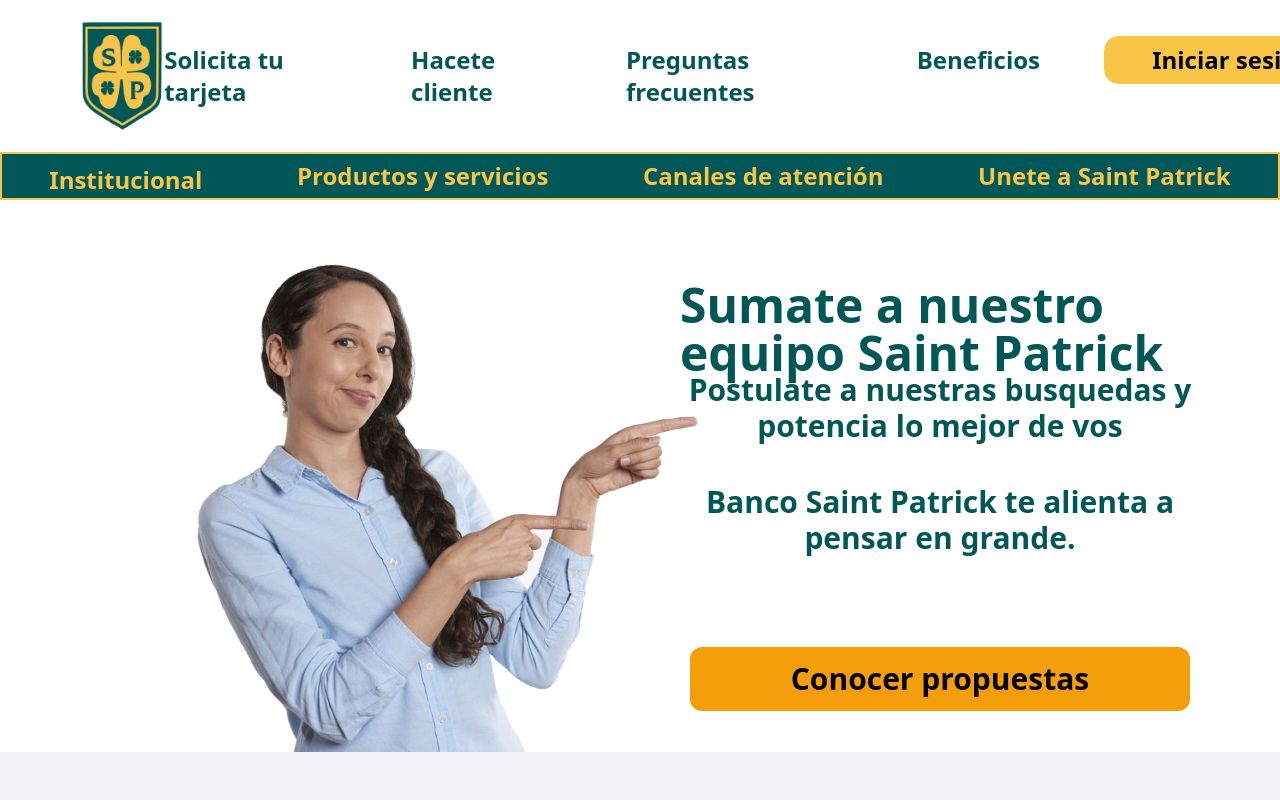
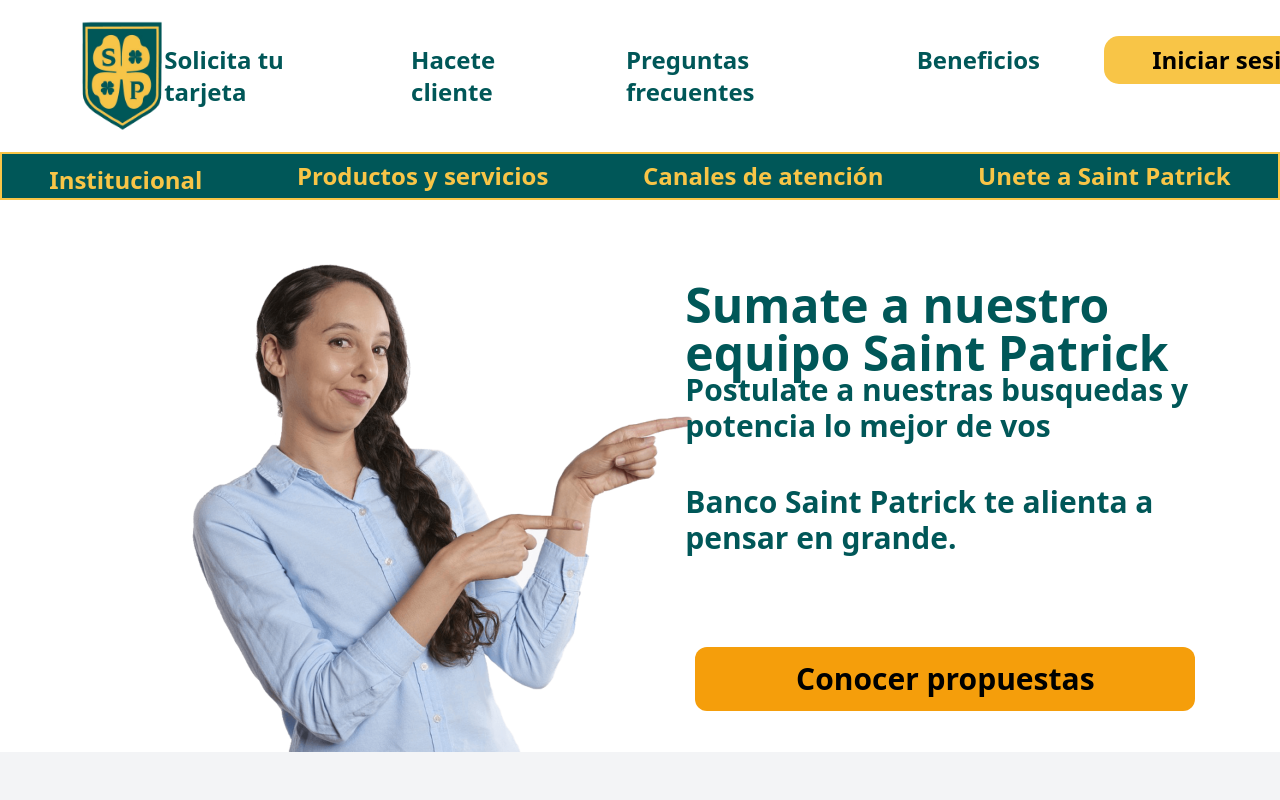
Before and after one commit to FedeSabi/Banco-saint-patrick, a React (Vite) app in the folder front/: page /UniteASaintPatrick in a window 1280 px wide. Shown: the top 800 px of the page. Built offline with nearby package versions, Linux system fonts and the light colour scheme; a web font is replaced by a local one.

Commit message:
se corrigio errores xl de unete a saint patrick

```diff
--- a/front/src/Pages/UniteASaintPatrick.jsx
+++ b/front/src/Pages/UniteASaintPatrick.jsx
@@ -11,13 +11,13 @@
           <img src={Persona} className='xs: ml-28'/>
         </div>
         {/*divisor texto */}
-        <div className=' text-customGreen xs:w-[380px] xl:w-[520px] flex flex-col xl:justify-around xs:ml-2 mt-20 gap-2'>
+        <div className=' text-customGreen xs:w-[380px] xl:w-[520px] flex flex-col xl:justify-around xs:ml-2 xl:ml-6 mt-20 gap-2'>
           <div className='xs:text-2xl xs:mb-10 xl:text-5xl font-bold  xs:text-center xl:text-left'>
             <h1 className='h-10'>Sumate a nuestro equipo Saint Patrick</h1>
           </div>
           <div className='font-bold mb-20' >
-            <p className='xs:text-lg xs:text-center xl:text-3xl mb-10'>Postulate a nuestras busquedas y potencia lo mejor de vos</p>
-            <p className='xs:text-lg  xs:text-center xl:text-3xl'>Banco Saint Patrick te alienta a pensar en grande.</p>
+            <p className='xs:text-lg xs:text-center xl:text-left xl:text-3xl mb-10'>Postulate a nuestras busquedas y potencia lo mejor de vos</p>
+            <p className='xs:text-lg  xs:text-center xl:text-left xl:text-3xl'>Banco Saint Patrick te alienta a pensar en grande.</p>
           </div>
           <div className='xs:w-[auto] xs:text-center xl:w-[520px]'>
             <button className='bg-amber-500 xs:mb-10 xs:w-[200px] xl:w-[500px] xs:h-12 xl:h-16 xs:text-lg xl:text-3xl font-semibold rounded-xl  text-black '>Conocer propuestas</button>
```
